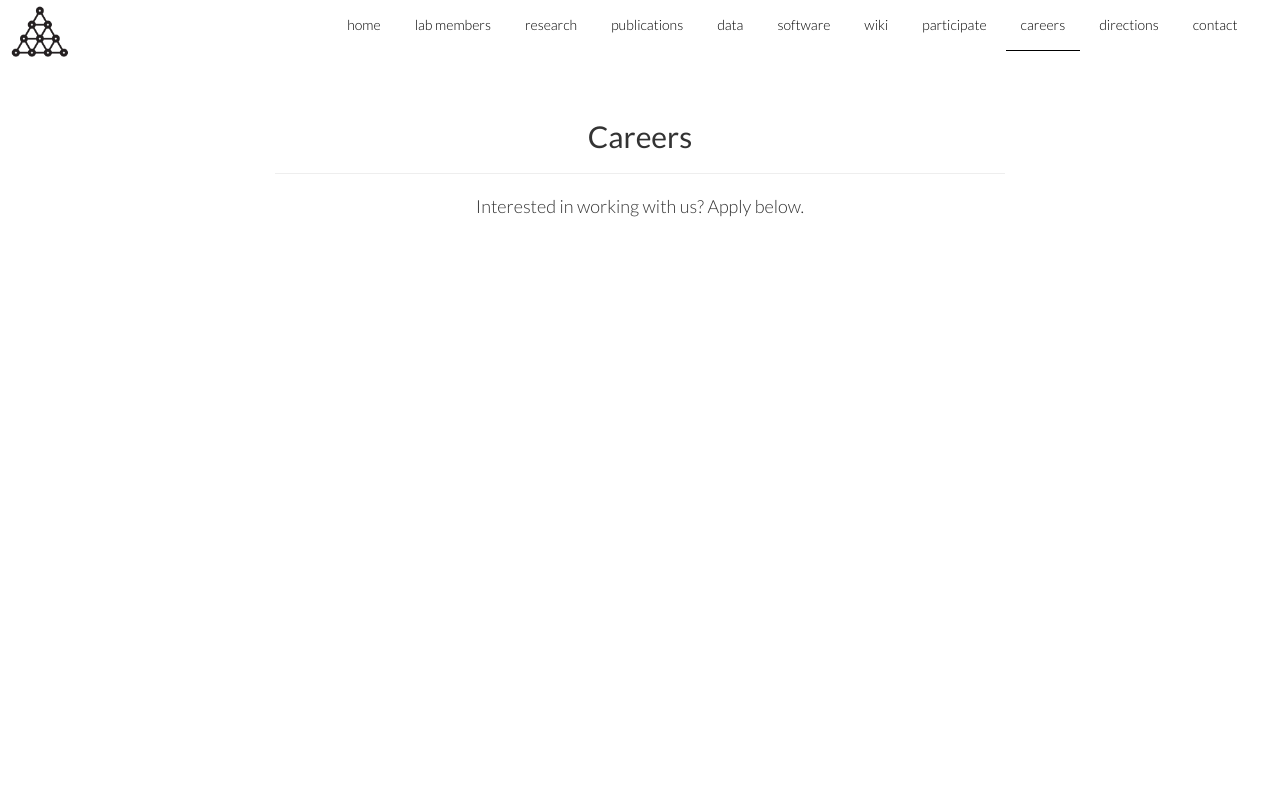
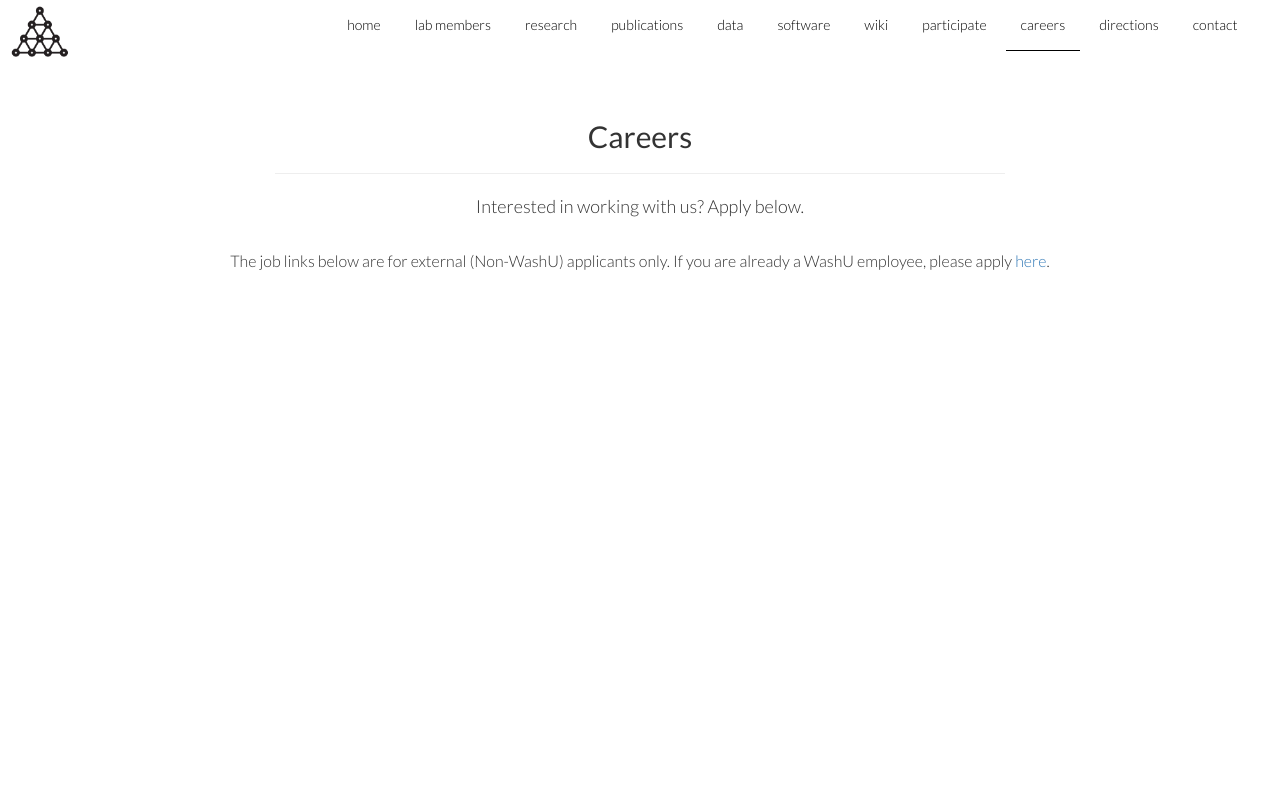
Before and after one commit to vanandrew/dglabsite, a Django app: page /careers in a window 1280 px wide. Shown: the top 799 px of the page. Run offline with Django 3.2, Linux system fonts and the light colour scheme; data that the repository does not hold is empty; some libraries are stand-ins or nearby versions.

Commit message:
Change default font-size; Add disclaimer for internal applicants; add shipping address; move parking to bottom of directions page

```diff
--- a/dlabsite/templates/dlabsite/careers.html
+++ b/dlabsite/templates/dlabsite/careers.html
@@ -18,10 +18,16 @@ class="active"
 	</section>
 </div>
 <div class="container" style="min-height: 700px;">
+	<div class="row">
+		<div class="col-lg-12 text-center">
+			<p>The job links below are for external (Non-WashU) applicants only. If you are already a WashU employee,
+				please apply <a target="_blank" href="https://wuissrv20.wustl.edu/psp/HRMS/EMPLOYEE/HRMS/c/HRS_HRAM_EMP.HRS_APP_SCHJOB.GBL?FOCUS=Employee&FolderPath=PORTAL_ROOT_OBJECT.CO_EMPLOYEE_SELF_SERVICE.HC_HRS_CE_GBL&IsFolder=false&IgnoreParamTempl=FolderPath%2cIsFolder">here</a>.</p>
+		</div>
+	</div>
 	{% for job in jobpostings %}
 	<div class="row">
 		<div class="panel panel-default" style="visibility: hidden;">
-			<div class="panel-heading"><h5>{{job.title}}</h5></div>
+			<div class="panel-heading"><h5>{{job.title}} - {{job.jobid}}</h5></div>
 			<div class="panel-body">
 				{% autoescape off %}
 				{{job.description}}
--- a/dlabsite/templates/dlabsite/contact.html
+++ b/dlabsite/templates/dlabsite/contact.html
@@ -23,6 +23,11 @@ class="active"
 				<a href="mailto:jackiehampton@wustl.edu">jackiehampton@wustl.edu</a>
 				or 314-362-4154 for more information about
 				participating in our research or if you have general research study questions.</p>
+			<p>Our Mailing Address: </p>
+			<p class="text-center" style="margin-bottom: 0px;">660 South Euclid Avenue</p>
+			<p class="text-center" style="margin-bottom: 0px;">Campus Box 8111</p>
+			<p class="text-center" style="margin-bottom: 0px;">St. Louis, MO 63110</p>
+		<br>
 		</div>
 		<div class="col-lg-10 col-lg-offset-1 embed-responsive embed-responsive-4by3 text-center">
 			<iframe src="https://docs.google.com/forms/d/e/1FAIpQLScOj9wfe1SGFHOoAwWb1QgoGNJk09Aem2VMNUHv4wNw8tvuQw/viewform?embedded=true" width="760" height="500" frameborder="0" marginheight="0" marginwidth="0">Loading...</iframe>
--- a/static/dlabsite/css/style.css
+++ b/static/dlabsite/css/style.css
@@ -4,6 +4,7 @@ html, body {
 body {
 	font-family: 'Lato', sans-serif !important;
 	font-weight: 300;
+	font-size: 16px;
 }
 .container-fluid {
     padding-left: 0px;
```
Also changed, not shown: dlabsite/templates/dlabsite/directions.html (+10 -10 lines).
